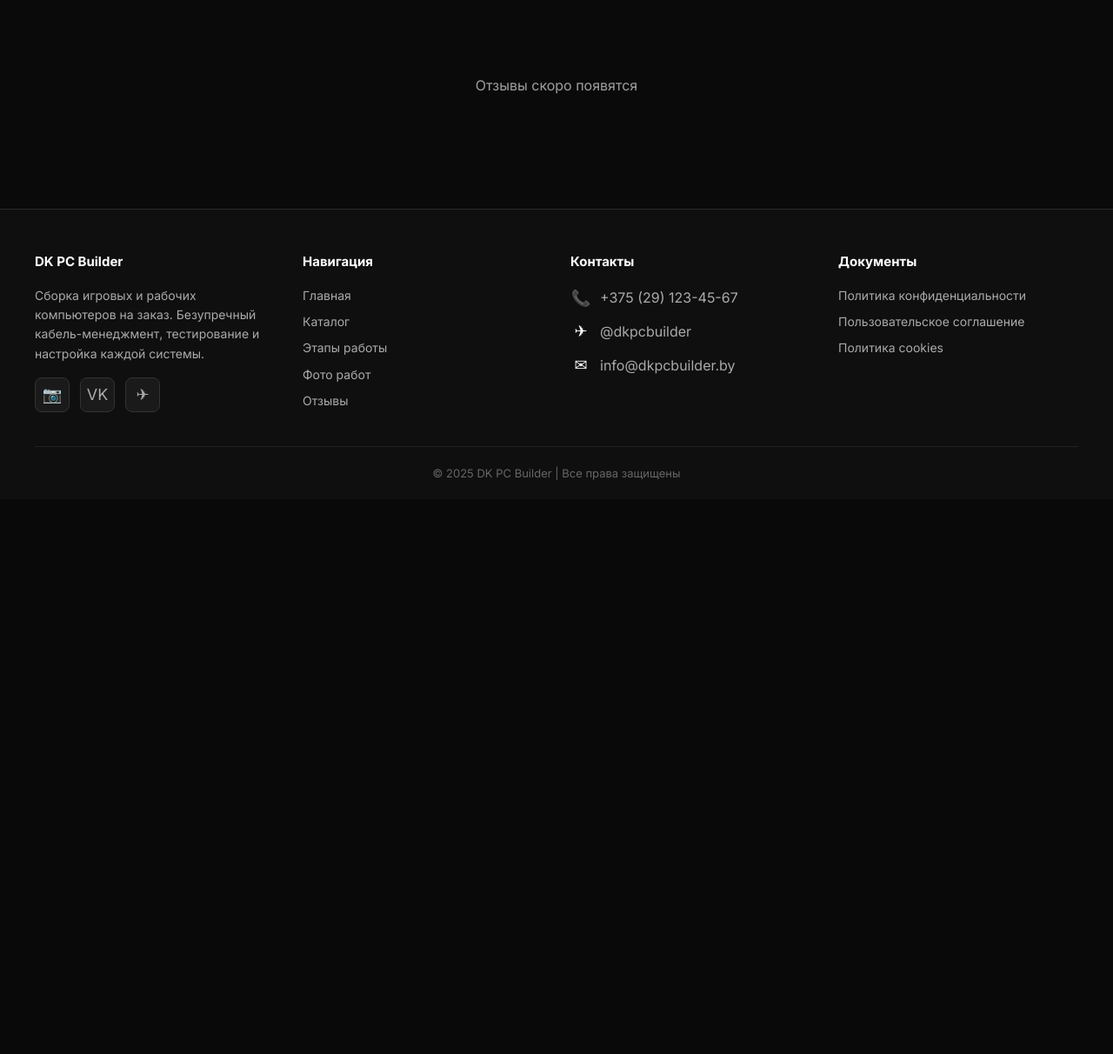
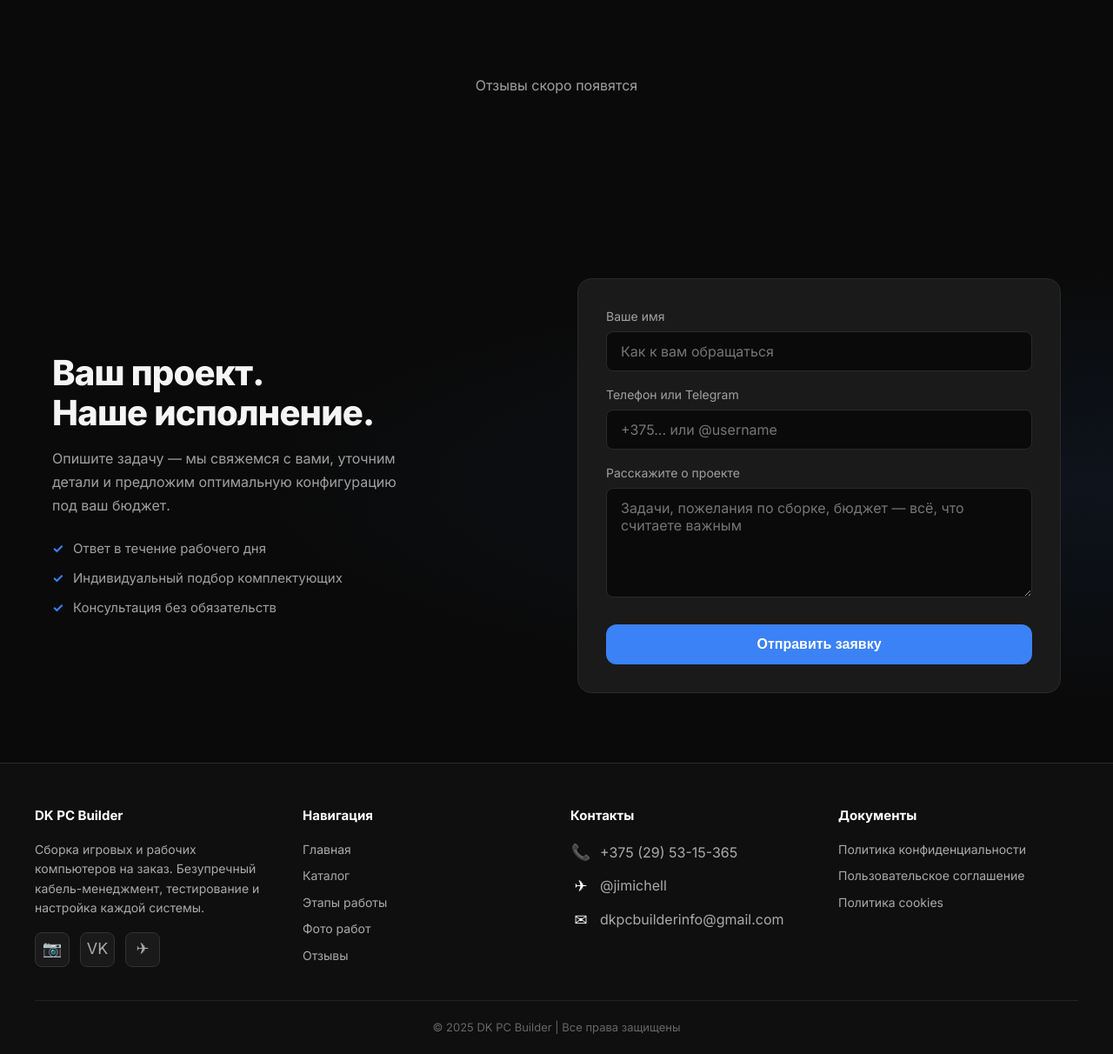
Before and after one commit to jimichel546/dkpcbuilder, a Django app: page / in a window 1280 px wide. Shown: the part 2489-3701 px from the top of the page at 87% size. Before the commit the page ends 3041 px from the top, so only its background shows below. Run offline with Django 5.2, Linux system fonts and the light colour scheme; data that the repository does not hold is empty.

Commit message:
Add Contacts and Pole s form for client.

```diff
--- a/shop/forms.py
+++ b/shop/forms.py
@@ -11,3 +11,32 @@ class OrderForm(forms.ModelForm):
             'build': forms.HiddenInput(),
             'comment': forms.Textarea(attrs={'rows': 4}),
         }
+
+
+class ContactForm(forms.ModelForm):
+    class Meta:
+        model = Order
+        fields = ['name', 'contact', 'comment']
+        labels = {
+            'name': 'Ваше имя',
+            'contact': 'Телефон или Telegram',
+            'comment': 'Расскажите о проекте',
+        }
+        widgets = {
+            'name': forms.TextInput(attrs={'placeholder': 'Как к вам обращаться'}),
+            'contact': forms.TextInput(attrs={'placeholder': '+375... или @username'}),
+            'comment': forms.Textarea(attrs={
+                'rows': 5,
+                'placeholder': 'Задачи, пожелания по сборке, бюджет — всё, что считаете важным',
+            }),
+        }
+
+    def save(self, commit=True):
+        order = super().save(commit=False)
+        order.budget = '500_800'
+        order.purpose = 'all'
+        prefix = 'Форма «Ваш проект. Наше исполнение.»'
+        order.comment = f'{prefix}\n{order.comment}' if order.comment else prefix
+        if commit:
+            order.save()
+        return order
--- a/shop/views.py
+++ b/shop/views.py
@@ -5,9 +5,10 @@ import requests
 from django.conf import settings
 from django.http import JsonResponse
 from django.shortcuts import get_object_or_404, redirect, render
+from django.views.decorators.csrf import ensure_csrf_cookie
 from django.views.decorators.http import require_POST
 
-from .forms import OrderForm
+from .forms import ContactForm, OrderForm
 from .models import Build, GalleryPhoto, Order, Review
 
 logger = logging.getLogger(__name__)
@@ -60,6 +61,7 @@ def _is_ajax(request):
     )
 
 
+@ensure_csrf_cookie
 def index(request):
     builds = Build.objects.filter(is_active=True)[:6]
     reviews = Review.objects.filter(is_published=True)[:6]
@@ -73,6 +75,7 @@ def index(request):
         'reviews': reviews,
         'photos': photos,
         'prefill_build': prefill_build,
+        'contact_form': ContactForm(),
     })
 
 
@@ -87,6 +90,7 @@ def catalog(request):
     })
 
 
+@ensure_csrf_cookie
 def build_detail(request, slug):
     build = get_object_or_404(Build, slug=slug, is_active=True)
     return render(request, 'shop/build_detail.html', {'build': build})
@@ -104,14 +108,16 @@ def submit_order(request):
         except json.JSONDecodeError:
             return JsonResponse({'status': 'error', 'errors': {'__all__': ['Неверный JSON']}}, status=400)
 
-        form = OrderForm(data)
+        form_class = ContactForm if 'budget' not in data and 'purpose' not in data else OrderForm
+        form = form_class(data)
         if form.is_valid():
             order = form.save()
             send_telegram_notification(order)
             return JsonResponse({'status': 'ok'})
         return JsonResponse({'status': 'error', 'errors': form.errors}, status=400)
 
-    form = OrderForm(request.POST)
+    form_class = ContactForm if 'budget' not in request.POST and 'purpose' not in request.POST else OrderForm
+    form = form_class(request.POST)
     if form.is_valid():
         order = form.save()
         send_telegram_notification(order)
@@ -121,6 +127,7 @@ def submit_order(request):
         'reviews': Review.objects.filter(is_published=True)[:6],
         'photos': GalleryPhoto.objects.order_by('order')[:9],
         'prefill_build': None,
+        'contact_form': ContactForm(),
     }, status=400)
 
 
--- a/static/shop/css/main.css
+++ b/static/shop/css/main.css
@@ -588,6 +588,44 @@ main { flex: 1; }
 
 .empty-state { text-align: center; color: var(--text-muted); padding: 3rem 0; }
 
+/* ── Contact form ── */
+.contact-section { background: radial-gradient(ellipse at 100% 50%, rgba(59, 130, 246, 0.08) 0%, transparent 55%); }
+.contact-layout {
+    display: grid;
+    grid-template-columns: 1fr;
+    gap: 2.5rem;
+    align-items: start;
+}
+.contact-info h2 {
+    font-size: clamp(1.75rem, 4vw, 2.5rem);
+    font-weight: 800;
+    line-height: 1.15;
+    margin-bottom: 1rem;
+    letter-spacing: -0.02em;
+}
+.contact-info > p { color: var(--text-muted); line-height: 1.7; margin-bottom: 1.5rem; max-width: 420px; }
+.contact-benefits { list-style: none; display: flex; flex-direction: column; gap: 0.625rem; }
+.contact-benefits li {
+    color: var(--text-muted);
+    font-size: 0.9375rem;
+    padding-left: 1.5rem;
+    position: relative;
+}
+.contact-benefits li::before {
+    content: '✓';
+    position: absolute;
+    left: 0;
+    color: var(--accent);
+    font-weight: 700;
+}
+.contact-form-box {
+    background: var(--surface);
+    border: 1px solid var(--border);
+    border-radius: var(--radius-lg);
+    padding: 2rem;
+}
+.contact-submit { width: 100%; margin-top: 0.5rem; }
+
 /* ── Responsive ── */
 @media (min-width: 768px) {
     .gallery-grid { grid-template-columns: repeat(2, 1fr); }
@@ -596,6 +634,7 @@ main { flex: 1; }
     .process-grid { grid-template-columns: repeat(2, 1fr); }
     .footer-grid { grid-template-columns: repeat(2, 1fr); }
     .detail-layout { grid-template-columns: 1fr 1fr; }
+    .contact-layout { grid-template-columns: 1fr 1fr; gap: 3rem; align-items: center; }
 }
 
 @media (min-width: 1200px) {
--- /dev/null
+++ b/static/shop/js/csrf.js
@@ -0,0 +1,12 @@
+(function () {
+    'use strict';
+
+    window.getCsrfToken = function () {
+        const match = document.cookie.match(/(?:^|;\s*)csrftoken=([^;]+)/);
+        if (match) {
+            return decodeURIComponent(match[1]);
+        }
+        const input = document.querySelector('input[name="csrfmiddlewaretoken"]');
+        return input ? input.value : '';
+    };
+})();
--- a/static/shop/js/main.js
+++ b/static/shop/js/main.js
@@ -59,38 +59,52 @@
         });
     }
 
-    /* Order form (build detail) */
-    const orderForm = document.getElementById('build-order-form');
-    if (orderForm) {
-        orderForm.addEventListener('submit', function (e) {
+    /* Order forms (build detail + contact) */
+    function bindAjaxOrderForm(form, errorEl, successEl, successMessage) {
+        form.addEventListener('submit', function (e) {
             e.preventDefault();
-            const errorEl = document.getElementById('order-form-error');
-            const successEl = document.getElementById('order-form-success');
             errorEl.style.display = 'none';
             successEl.style.display = 'none';
 
-            const formData = new FormData(orderForm);
-            const payload = Object.fromEntries(formData.entries());
+            const submitBtn = form.querySelector('[type="submit"]');
+            const btnText = submitBtn.textContent;
+            submitBtn.disabled = true;
+            submitBtn.textContent = 'Отправка…';
 
-            fetch(orderForm.action, {
+            const payload = Object.fromEntries(new FormData(form).entries());
+            const csrfToken = window.getCsrfToken();
+
+            if (!csrfToken) {
+                errorEl.textContent = 'Ошибка безопасности. Обновите страницу и попробуйте снова.';
+                errorEl.style.display = 'block';
+                submitBtn.disabled = false;
+                submitBtn.textContent = btnText;
+                return;
+            }
+
+            fetch(form.action, {
                 method: 'POST',
                 headers: {
                     'Content-Type': 'application/json',
-                    'X-CSRFToken': getCookie('csrftoken'),
+                    'X-CSRFToken': csrfToken,
                     'X-Requested-With': 'XMLHttpRequest',
                 },
                 body: JSON.stringify(payload),
             })
             .then(function (res) {
-                return res.json().then(function (data) {
-                    return { ok: res.ok, data: data };
-                });
+                const contentType = res.headers.get('Content-Type') || '';
+                if (contentType.includes('application/json')) {
+                    return res.json().then(function (data) {
+                        return { ok: res.ok, data: data };
+                    });
+                }
+                return { ok: false, data: { errors: { __all__: ['Ошибка сервера. Обновите страницу.'] } } };
             })
             .then(function (result) {
                 if (result.ok && result.data.status === 'ok') {
-                    successEl.textContent = 'Заявка отправлена! Мы свяжемся с вами.';
+                    successEl.textContent = successMessage;
                     successEl.style.display = 'block';
-                    orderForm.reset();
+                    form.reset();
                 } else {
                     const errors = result.data.errors;
                     let msg = 'Ошибка отправки.';
@@ -104,12 +118,32 @@
             .catch(function () {
                 errorEl.textContent = 'Не удалось отправить заявку.';
                 errorEl.style.display = 'block';
+            })
+            .finally(function () {
+                submitBtn.disabled = false;
+                submitBtn.textContent = btnText;
             });
         });
     }
 
-    function getCookie(name) {
-        const match = document.cookie.match(new RegExp('(^| )' + name + '=([^;]+)'));
-        return match ? decodeURIComponent(match[2]) : null;
+    const orderForm = document.getElementById('build-order-form');
+    if (orderForm) {
+        bindAjaxOrderForm(
+            orderForm,
+            document.getElementById('order-form-error'),
+            document.getElementById('order-form-success'),
+            'Заявка отправлена! Мы свяжемся с вами.'
+        );
     }
+
+    const contactForm = document.getElementById('contact-form');
+    if (contactForm) {
+        bindAjaxOrderForm(
+            contactForm,
+            document.getElementById('contact-form-error'),
+            document.getElementById('contact-form-success'),
+            'Спасибо! Мы свяжемся с вами в ближайшее время.'
+        );
+    }
+
 })();
--- a/static/shop/js/quiz.js
+++ b/static/shop/js/quiz.js
@@ -39,9 +39,8 @@
     const quizError = document.getElementById('quiz-error');
     const submitUrl = quizSection.dataset.submitUrl;
 
-    function getCookie(name) {
-        const match = document.cookie.match(new RegExp('(^| )' + name + '=([^;]+)'));
-        return match ? decodeURIComponent(match[2]) : null;
+    function getCsrfToken() {
+        return window.getCsrfToken ? window.getCsrfToken() : '';
     }
 
     function showError(msg) {
@@ -153,17 +152,29 @@
         const buildId = quizSection.dataset.buildId;
         if (buildId) payload.build = buildId;
 
+        const csrfToken = getCsrfToken();
+        if (!csrfToken) {
+            showError('Ошибка безопасности. Обновите страницу и попробуйте снова.');
+            btn.disabled = false;
+            btn.textContent = 'Получить подборку';
+            return;
+        }
+
         fetch(submitUrl, {
             method: 'POST',
             headers: {
                 'Content-Type': 'application/json',
-                'X-CSRFToken': getCookie('csrftoken'),
+                'X-CSRFToken': csrfToken,
                 'X-Requested-With': 'XMLHttpRequest',
             },
             body: JSON.stringify(payload),
         })
         .then(function (res) {
-            return res.json().then(function (data) { return { ok: res.ok, data: data }; });
+            const contentType = res.headers.get('Content-Type') || '';
+            if (contentType.includes('application/json')) {
+                return res.json().then(function (data) { return { ok: res.ok, data: data }; });
+            }
+            return { ok: false, data: { errors: { __all__: ['Ошибка сервера. Обновите страницу.'] } } };
         })
         .then(function (result) {
             if (result.ok && result.data.status === 'ok') {
--- a/templates/shop/base.html
+++ b/templates/shop/base.html
@@ -20,7 +20,7 @@
                     <li><a href="{% url 'index' %}#process">Этапы</a></li>
                     <li><a href="{% url 'index' %}#gallery">Фото</a></li>
                     <li><a href="{% url 'index' %}#reviews">Отзывы</a></li>
-                    <li><a href="{% url 'index' %}#contacts">Контакты</a></li>
+                    <li><a href="{% url 'index' %}#contact">Контакты</a></li>
                 </ul>
             </nav>
 
@@ -39,7 +39,7 @@
                 <li><a href="{% url 'index' %}#process">Этапы</a></li>
                 <li><a href="{% url 'index' %}#gallery">Фото</a></li>
                 <li><a href="{% url 'index' %}#reviews">Отзывы</a></li>
-                <li><a href="{% url 'index' %}#contacts">Контакты</a></li>
+                <li><a href="{% url 'index' %}#contact">Контакты</a></li>
                 <li><a href="{% url 'index' %}#quiz" class="header-cta-mobile">Собрать ПК</a></li>
             </ul>
         </nav>
@@ -76,15 +76,15 @@
                 <h4>Контакты</h4>
                 <div class="contact-item">
                     <span class="contact-icon">📞</span>
-                    <a href="tel:+375291234567">+375 (29) 123-45-67</a>
+                    <a href="tel:+375295315365">+375 (29) 53-15-365</a>
                 </div>
                 <div class="contact-item">
                     <span class="contact-icon">✈</span>
-                    <a href="https://t.me/dkpcbuilder">@dkpcbuilder</a>
+                    <a href="https://t.me/jimichell">@jimichell</a>
                 </div>
                 <div class="contact-item">
                     <span class="contact-icon">✉</span>
-                    <a href="mailto:info@dkpcbuilder.by">info@dkpcbuilder.by</a>
+                    <a href="mailto:dkpcbuilderinfo@gmail.com">dkpcbuilderinfo@gmail.com</a>
                 </div>
             </div>
 
@@ -109,6 +109,7 @@
         <p class="lightbox-caption"></p>
     </div>
 
+    <script src="{% static 'shop/js/csrf.js' %}"></script>
     <script src="{% static 'shop/js/main.js' %}"></script>
     {% block extra_js %}{% endblock %}
 </body>
--- a/templates/shop/build_detail.html
+++ b/templates/shop/build_detail.html
@@ -35,11 +35,11 @@
         <p class="detail-desc">{{ build.description }}</p>
 
         <div class="order-form-box" id="order">
-            {% csrf_token %}
             <h2>Заказать эту сборку</h2>
             <div class="form-error" id="order-form-error"></div>
             <div class="form-success" id="order-form-success"></div>
             <form id="build-order-form" action="{% url 'submit_order' %}" method="post">
+                {% csrf_token %}
                 <input type="hidden" name="build" value="{{ build.pk }}">
                 <input type="hidden" name="comment" value="{{ build.name }}">
                 <div class="form-group">
--- a/templates/shop/index.html
+++ b/templates/shop/index.html
@@ -226,6 +226,42 @@
         {% endif %}
     </div>
 </section>
+
+<section class="section contact-section" id="contact">
+    <div class="container">
+        <div class="contact-layout">
+            <div class="contact-info">
+                <h2>Ваш проект.<br>Наше исполнение.</h2>
+                <p>Опишите задачу — мы свяжемся с вами, уточним детали и предложим оптимальную конфигурацию под ваш бюджет.</p>
+                <ul class="contact-benefits">
+                    <li>Ответ в течение рабочего дня</li>
+                    <li>Индивидуальный подбор комплектующих</li>
+                    <li>Консультация без обязательств</li>
+                </ul>
+            </div>
+            <div class="contact-form-box">
+                <div class="form-error" id="contact-form-error"></div>
+                <div class="form-success" id="contact-form-success"></div>
+                <form id="contact-form" action="{% url 'submit_order' %}" method="post" novalidate>
+                    {% csrf_token %}
+                    <div class="form-group">
+                        <label for="contact-name">Ваше имя</label>
+                        <input type="text" id="contact-name" name="name" required placeholder="Как к вам обращаться" autocomplete="name">
+                    </div>
+                    <div class="form-group">
+                        <label for="contact-phone">Телефон или Telegram</label>
+                        <input type="text" id="contact-phone" name="contact" required placeholder="+375... или @username" autocomplete="tel">
+                    </div>
+                    <div class="form-group">
+                        <label for="contact-message">Расскажите о проекте</label>
+                        <textarea id="contact-message" name="comment" rows="5" placeholder="Задачи, пожелания по сборке, бюджет — всё, что считаете важным"></textarea>
+                    </div>
+                    <button type="submit" class="btn btn-primary contact-submit">Отправить заявку</button>
+                </form>
+            </div>
+        </div>
+    </div>
+</section>
 {% endblock %}
 
 {% block extra_js %}
```
